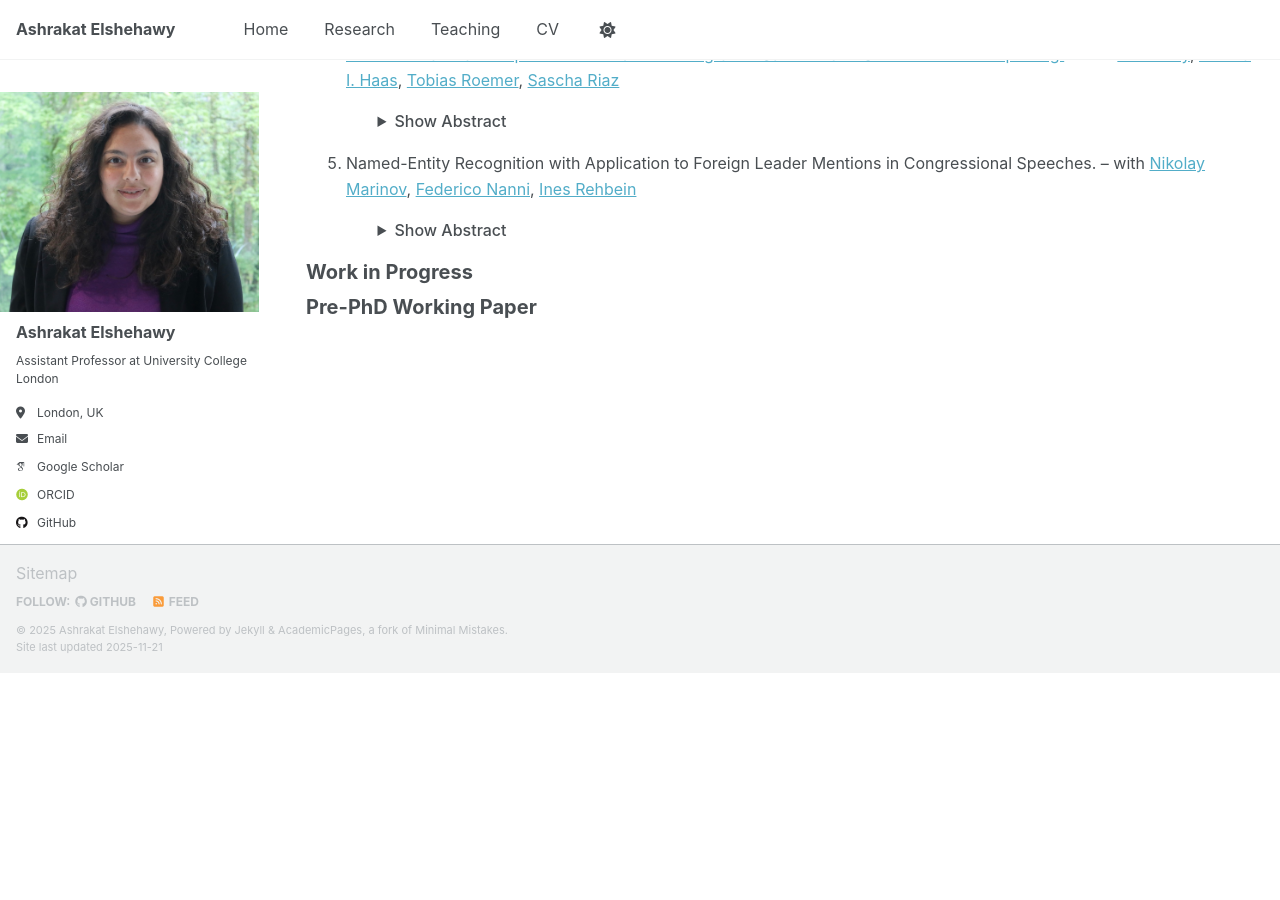
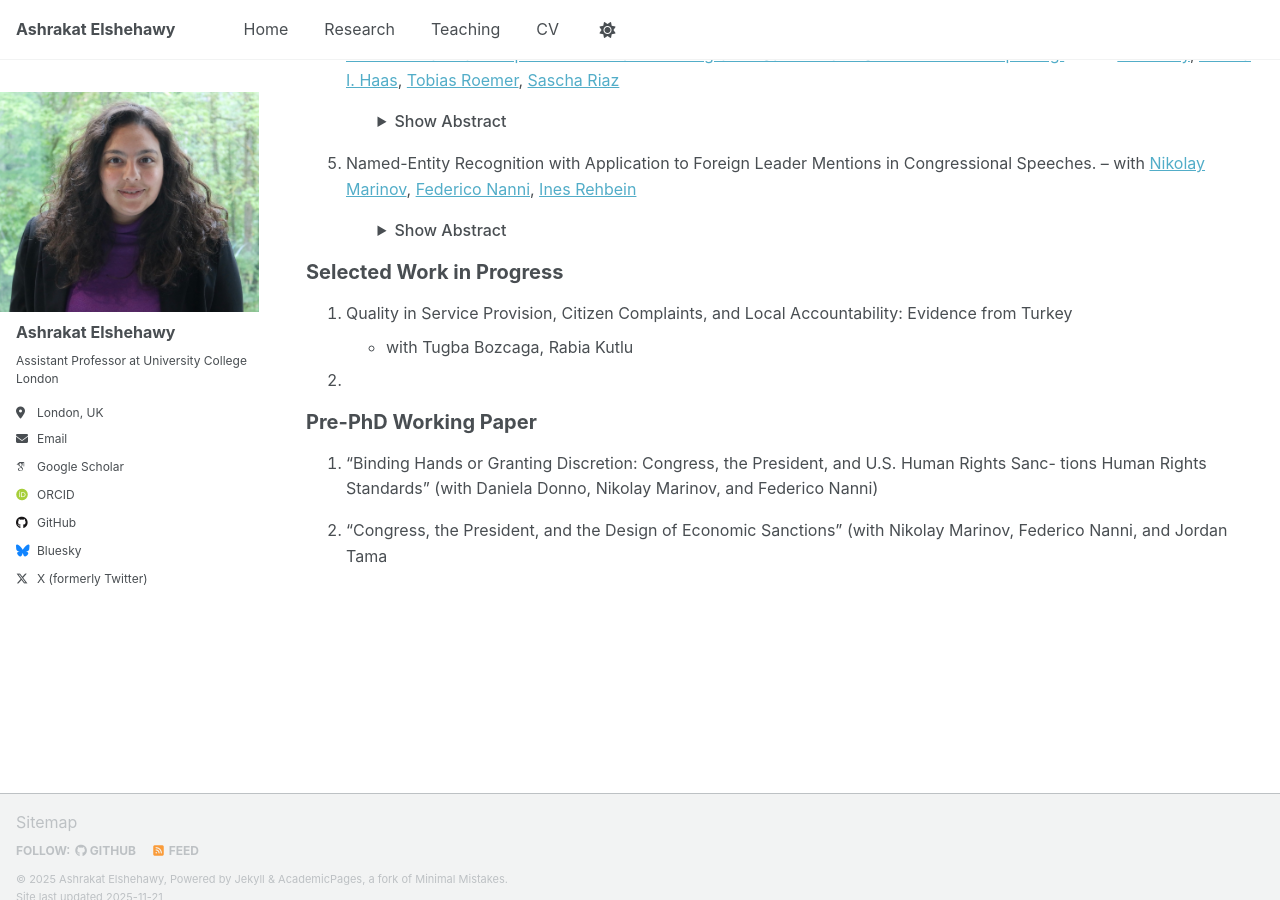
Before and after one commit to aelshehawy/aelshehawy.github.io, a Jekyll site: the page built from _pages/research.md, in a window 1280 px wide and 900 px high, scrolled down 718 px. Built offline with Jekyll 4.4.1, drawn with Linux system fonts in a browser that asks for light colours; some web fonts are replaced; a script that is not in the unit is left out; before the commit the page ends 1391 px from its top, so only the background shows below that.

Commit message:
Update research.md

```diff
--- a/_pages/research.md
+++ b/_pages/research.md
@@ -71,6 +71,17 @@ author_profile: true
    </details>
 
 
-# **Work in Progress**
+# **Selected Work in Progress**
+
+1. Quality in Service Provision, Citizen Complaints, and Local Accountability: Evidence from Turkey
+- with Tugba Bozcaga, Rabia Kutlu
+
+2.
 
 # **Pre-PhD Working Paper**
+
+1. "Binding Hands or Granting Discretion: Congress, the President, and U.S. Human Rights Sanc-
+tions Human Rights Standards" (with Daniela Donno, Nikolay Marinov, and Federico Nanni)
+
+2. "Congress, the President, and the Design of Economic Sanctions" (with Nikolay Marinov, Federico
+Nanni, and Jordan Tama
```
